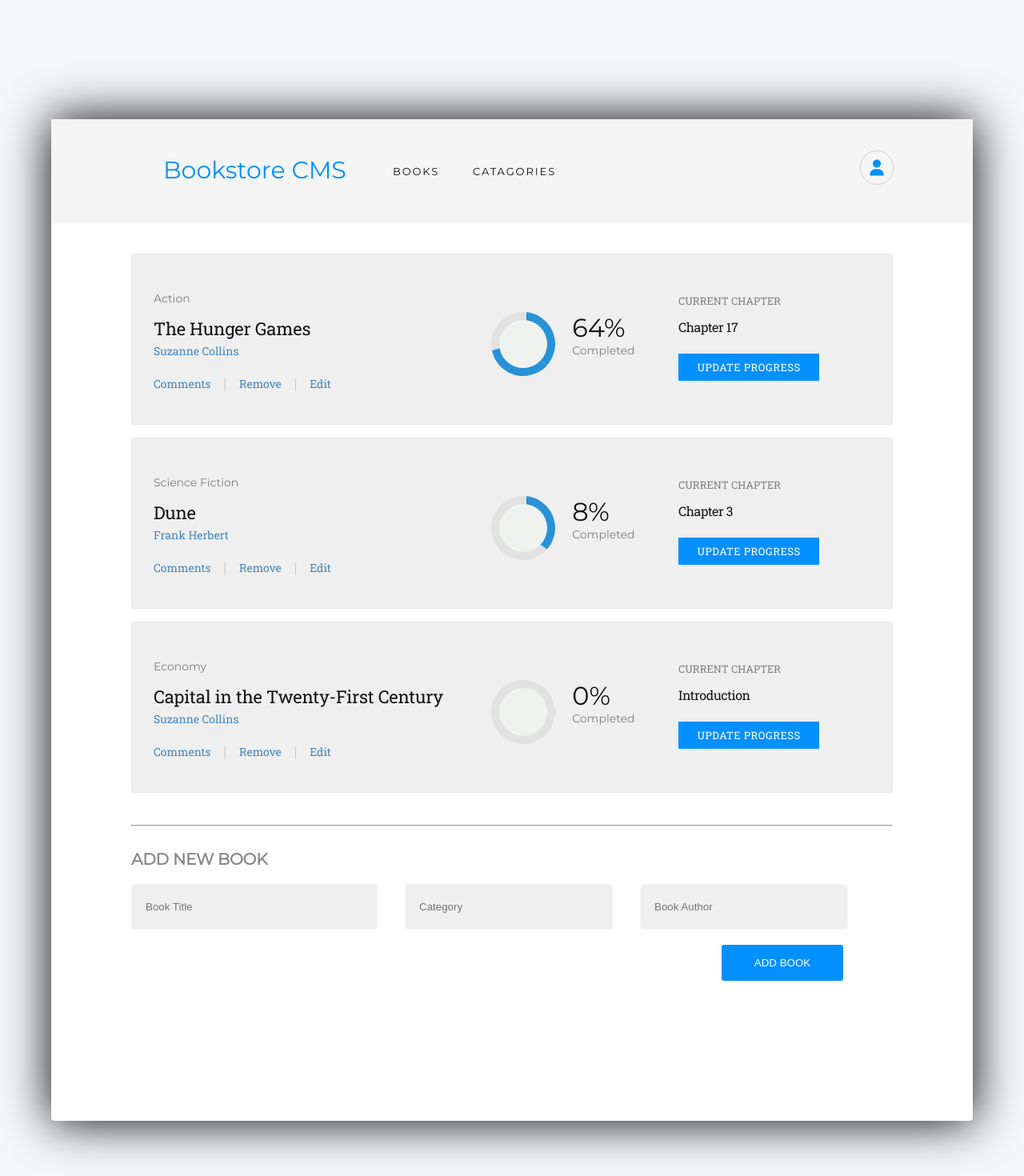
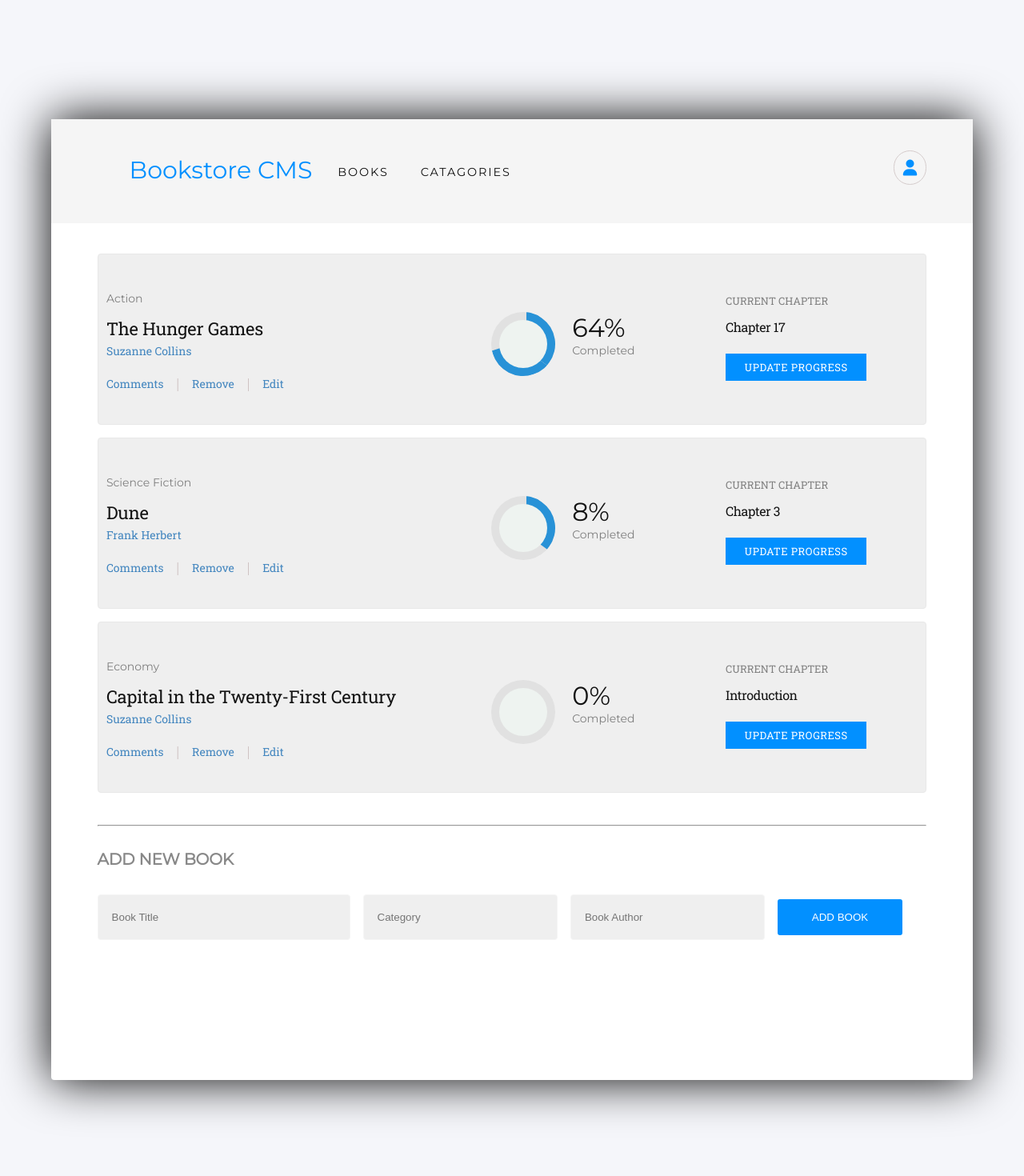
Before and after one commit to Log-benjamin/React-Bookstore, a React (Create React App) app: page / in a window 1280 px wide. Shown: the top 1470 px of the page at 80% size. Built offline with nearby package versions, Linux system fonts and the light colour scheme.

Commit message:
add components to pass properties for book section

```diff
--- /dev/null
+++ b/src/components/AddBook.js
@@ -0,0 +1,13 @@
+import React from 'react';
+
+const AddBook = () => (
+  <form>
+    <h4>ADD NEW BOOK</h4>
+    <input className="booktitle-inp" type="text" placeholder="Book Title" required />
+    <input className="catagory-inp" type="text" placeholder="Category" required />
+    <input className="author-inp" type="text" placeholder="Book Author" required />
+    <button className="submit-btn" type="button">ADD BOOK</button>
+  </form>
+);
+
+export default AddBook;
--- /dev/null
+++ b/src/components/Books.js
@@ -0,0 +1,58 @@
+import PropTypes from 'prop-types';
+import React from 'react';
+
+const Book = ({
+  genres, title, author, itemLayer, filldata, percentage, chapter, circle,
+}) => (
+  <div className="Book-Card">
+    <div className="title-section">
+      <p className="genres">{genres}</p>
+      <h3 className="title">{title}</h3>
+      <h5 className="author">{author}</h5>
+      <div className="comRemEdit">
+        <p className="comment-btn">Comments</p>
+        <span className="up-bar">|</span>
+        <p className="remove-btn">Remove</p>
+        <span className="up-bar">|</span>
+        <p className="edit-btn">Edit</p>
+      </div>
+    </div>
+
+    <div className="stat-section">
+      <div className="circle-container">
+        <div className={circle}>
+          <div className={itemLayer}>
+            <div className={filldata} />
+          </div>
+          <div className="item layer-2">
+            <div className="fill" />
+          </div>
+          <div className="inside-content" />
+        </div>
+      </div>
+      <div className="percent-complete">
+        <span className="percent">{percentage}</span>
+        <span className="complete">Completed</span>
+      </div>
+    </div>
+
+    <div className="update-section">
+      <span className="current-chapter">CURRENT CHAPTER</span>
+      <span className="current-lesson">{chapter}</span>
+      <button type="button" className="update-progress">UPDATE PROGRESS</button>
+    </div>
+  </div>
+);
+
+Book.propTypes = {
+  genres: PropTypes.string.isRequired,
+  title: PropTypes.string.isRequired,
+  author: PropTypes.string.isRequired,
+  itemLayer: PropTypes.string.isRequired,
+  filldata: PropTypes.string.isRequired,
+  percentage: PropTypes.string.isRequired,
+  chapter: PropTypes.string.isRequired,
+  circle: PropTypes.string.isRequired,
+};
+
+export default Book;
--- a/src/components/Catagories.js
+++ b/src/components/Catagories.js
@@ -34,19 +34,6 @@ export default function Catagories() {
           situations. The protagonist has an ultimate goal to achieve and is always put in risky,
           often dangerous situations. This genre typically crosses over with others like mystery,
           crime, sci-fi, and fantasy.
-        </p>
-      </div>
-      {/* separate lists */}
-      <div className="lists-genere">
-        <div className="Star">
-          <i className="fa-solid fa-star" />
-          <h4>Classics</h4>
-        </div>
-        <p>
-          You may think of these books as the throwback readings you were assigned in English class.
-          (Looking at you, Charles Dickens.) The classics have been around for decades, and were
-          often groundbreaking stories at their publish time, but have continued to be impactful for
-          generations, serving as the foundation for many popular works we read today.
         </p>
       </div>
       {/* separate lists */}
--- a/src/components/Home.js
+++ b/src/components/Home.js
@@ -1,135 +1,14 @@
+import AddBook from './AddBook';
+import Book from './Books';
+
 export default function Books() {
   return (
     <div className="bookcard-container">
-
-      <div className="Book-Card">
-        <div className="title-section">
-          <p className="genres">Action</p>
-          <h3 className="title">The Hunger Games</h3>
-          <h5 className="author">Suzanne Collins</h5>
-          <div className="comRemEdit">
-            <p className="comment-btn">Comments</p>
-            <span className="up-bar">|</span>
-            <p className="remove-btn">Remove</p>
-            <span className="up-bar">|</span>
-            <p className="edit-btn">Edit</p>
-          </div>
-        </div>
-
-        <div className="stat-section">
-
-          <div className="circle-container">
-            <div className="circle">
-              <div className="item layer-1">
-                <div className="fill" />
-              </div>
-              <div className="item layer-2">
-                <div className="fill" />
-              </div>
-              <div className="inside-content" />
-            </div>
-          </div>
-          <div className="percent-complete">
-            <span className="percent">64%</span>
-            <span className="complete">Completed</span>
-          </div>
-        </div>
-
-        <div className="update-section">
-          <span className="current-chapter">CURRENT CHAPTER</span>
-          <span className="current-lesson">Chapter 17</span>
-          <button type="button" className="update-progress">UPDATE PROGRESS</button>
-        </div>
-      </div>
-      {/* {second bookcard} */}
-      <div className="Book-Card">
-        <div className="title-section">
-          <p className="genres">Science Fiction</p>
-          <h3 className="title">Dune</h3>
-          <h5 className="author">Frank Herbert</h5>
-          <div className="comRemEdit">
-            <p className="comment-btn">Comments</p>
-            <span className="up-bar">|</span>
-            <p className="remove-btn">Remove</p>
-            <span className="up-bar">|</span>
-            <p className="edit-btn">Edit</p>
-          </div>
-        </div>
-
-        <div className="stat-section">
-
-          <div className="circle-container">
-            <div className="circle">
-              <div className="item itm-lay-1">
-                <div className="fill-1" />
-              </div>
-              <div className="item layer-2">
-                <div className="fill" />
-              </div>
-              <div className="inside-content" />
-            </div>
-          </div>
-          <div className="percent-complete">
-            <span className="percent">8%</span>
-            <span className="complete">Completed</span>
-          </div>
-        </div>
-
-        <div className="update-section">
-          <span className="current-chapter">CURRENT CHAPTER</span>
-          <span className="current-lesson">Chapter 3</span>
-          <button type="button" className="update-progress">UPDATE PROGRESS</button>
-        </div>
-      </div>
-      {/* {third bookcard} */}
-      <div className="Book-Card">
-        <div className="title-section">
-          <p className="genres">Economy</p>
-          <h3 className="title">Capital in the Twenty-First Century</h3>
-          <h5 className="author">Suzanne Collins</h5>
-          <div className="comRemEdit">
-            <p className="comment-btn">Comments</p>
-            <span className="up-bar">|</span>
-            <p className="remove-btn">Remove</p>
-            <span className="up-bar">|</span>
-            <p className="edit-btn">Edit</p>
-          </div>
-        </div>
-
-        <div className="stat-section">
-
-          <div className="circle-container">
-            <div className="circl">
-              <div className="ite">
-                <div className="fil" />
-              </div>
-              <div className="item layer-2">
-                <div className="fill" />
-              </div>
-              <div className="inside-content" />
-            </div>
-          </div>
-          <div className="percent-complete">
-            <span className="percent">0%</span>
-            <span className="complete">Completed</span>
-          </div>
-        </div>
-
-        <div className="update-section">
-          <span className="current-chapter">CURRENT CHAPTER</span>
-          <span className="current-lesson">Introduction</span>
-          <button type="button" className="update-progress">UPDATE PROGRESS</button>
-        </div>
-      </div>
-
+      <Book genres="Action" title="The Hunger Games" author="Suzanne Collins" circle="circle" itemLayer="item layer-1" filldata="fill" percentage="64%" chapter="Chapter 17" />
+      <Book genres="Science Fiction" title="Dune" author="Frank Herbert" circle="circle" itemLayer="item itm-lay-1" filldata="fill-1" percentage="8%" chapter="Chapter 3" />
+      <Book genres="Economy" title="Capital in the Twenty-First Century" author="Suzanne Collins" circle="circ" itemLayer="ite" filldata="fil" percentage="0%" chapter="Introduction" />
       <hr className="hr-line" />
-      <form>
-        <h4>ADD NEW BOOK</h4>
-        <input className="booktitle-inp" type="text" placeholder="Book Title" required />
-        <input className="catagory-inp" type="text" placeholder="Category" required />
-        <input className="author-inp" type="text" placeholder="Book Author" required />
-        <button className="submit-btn" type="button">ADD BOOK</button>
-      </form>
+      <AddBook />
     </div>
   );
 }
--- a/src/index.css
+++ b/src/index.css
@@ -63,7 +63,7 @@ form h4,
 .nav {
   height: 5rem;
   margin: 0 0 2.375rem;
-  padding: 1.438rem 6.188rem 1.688rem 6.25rem;
+  padding: 1.438rem 5% 1.688rem 5%;
   background-color: whitesmoke;
   display: flex;
   align-content: center;
@@ -71,9 +71,7 @@ form h4,
 }
 
 .Bookstore-CMS {
-  width: 15rem;
-  height: 2.313rem;
-  margin: 0.375rem 2.938rem 0.125rem 0;
+  margin: 0.375rem 2rem 0.125rem 0;
   font-size: 1.875rem;
   color: #0290ff;
 }
@@ -89,10 +87,8 @@ a {
 }
 
 .nav-container li {
-  width: 3.688rem;
-  height: 1rem;
-  margin: 1.125rem 2.563rem 0.688rem 0;
-  font-size: 0.813rem;
+  margin: 1.125rem 2.5rem 0.688rem 0;
+  font-size: 0.9rem;
   letter-spacing: 1.9px;
 }
 
@@ -111,14 +107,14 @@ a {
 
 /* Styling for the Home component */
 .bookcard-container {
-  margin: 2.375rem 6.25rem 0.938rem 6.25rem;
+  margin: 2.375rem 5% 0.938rem 5%;
 }
 
 .Book-Card {
   display: flex;
   justify-content: space-between;
   height: 9.625rem;
-  padding: 2rem 1.688rem 1.625rem 1.688rem;
+  padding: 2rem 1% 1.625rem 1%;
   margin-bottom: 1rem;
   border-radius: 4px;
   border: solid 1px #e8e8e8;
@@ -305,8 +301,8 @@ form h4 {
 }
 
 .booktitle-inp {
-  width: 17rem;
-  margin: 0 2.125rem 0 0;
+  width: 27%;
+  margin: 0 1rem 0 0;
   padding: 1.25rem 1.063rem;
   border-radius: 4px;
   border: solid 1px #f5f5f5;
@@ -315,8 +311,8 @@ form h4 {
 
 .catagory-inp,
 .author-inp {
-  width: 14rem;
-  margin: 0 2.125rem 0 0;
+  width: 20%;
+  margin: 0 1rem 0 0;
   padding: 1.25rem 1.063rem;
   border-radius: 4px;
   border: solid 1px #f5f5f5;
@@ -324,9 +320,9 @@ form h4 {
 }
 
 .submit-btn {
-  width: 9.5rem;
+  width: 15%;
   height: 2.813rem;
-  margin: 1.188rem 0 0 46.125rem;
+  margin: 1.188rem 0 0;
   border-radius: 3px;
   border: none;
   background-color: #0290ff;
```
